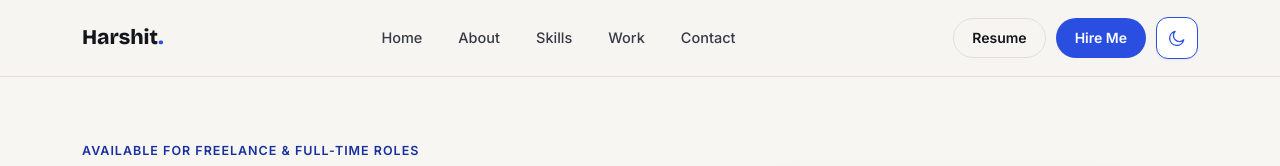
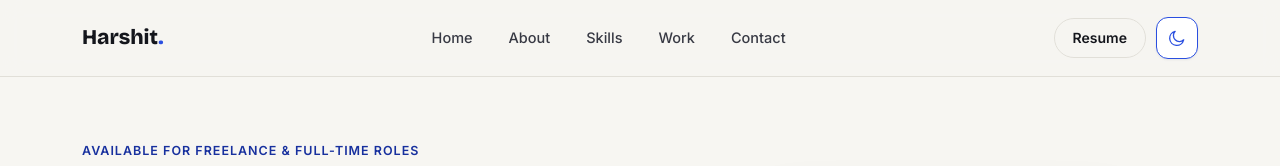
Before and after one commit to harshitbxrr-oss/UI-UX-Portfolio, a plain HTML site: page harshit-kumar-sinha-portfolio (3).html in a window 1280 px wide. Shown: the top 166 px of the page. Drawn offline with nearby package versions, Linux system fonts and the light colour scheme.

Commit message:
Remove Hire Me button from navigation header

```diff
--- a/harshit-kumar-sinha-portfolio (3).html
+++ b/harshit-kumar-sinha-portfolio (3).html
@@ -652,7 +652,6 @@
     </nav>
     <div class="nav-cta">
       <a href="Harshit_Kumar_Sinha_Resume_Clickable_Contacts.pdf" class="btn btn-ghost btn-sm" target="_blank" rel="noopener noreferrer">Resume</a>
-      <a href="#contact" class="btn btn-accent btn-sm">Hire Me</a>
       <button class="theme-toggle" id="themeToggle" aria-label="Switch to dark mode">
         <svg class="icon"><use href="#i-moon"/></svg>
       </button>
```
Also changed, not shown: index.html (+0 -1 lines).
